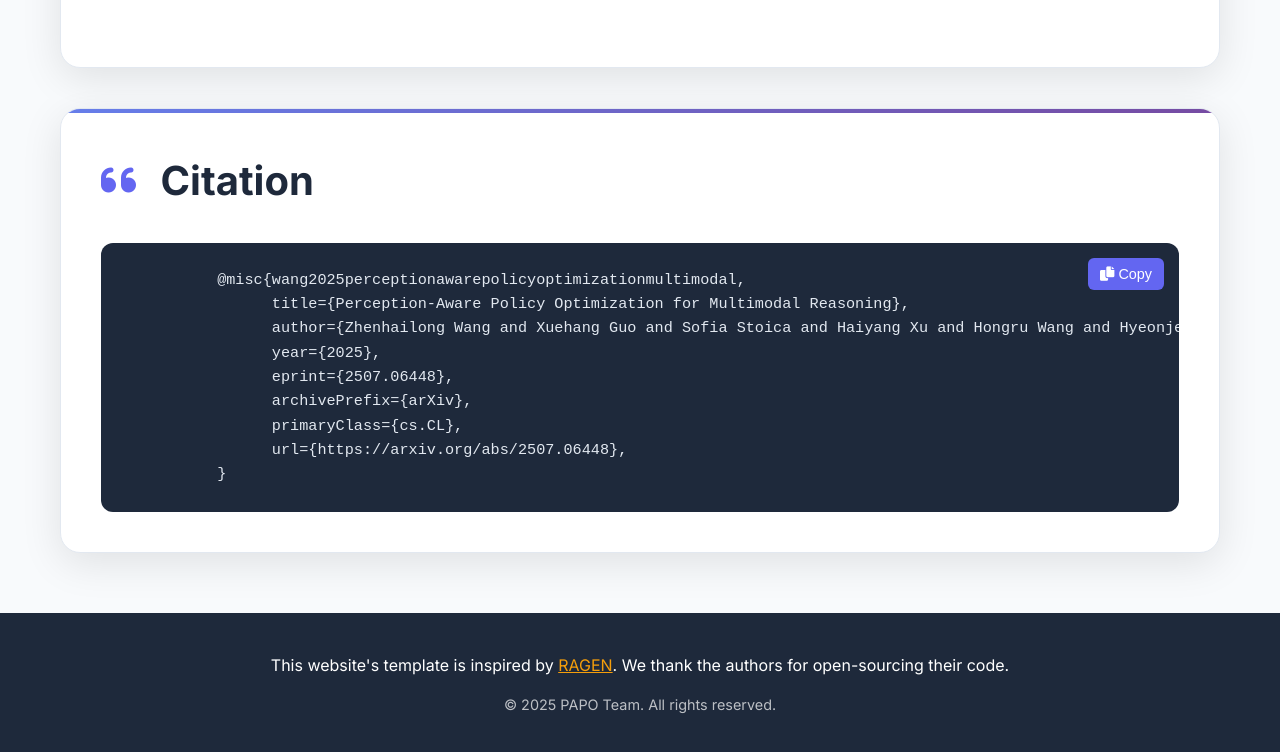
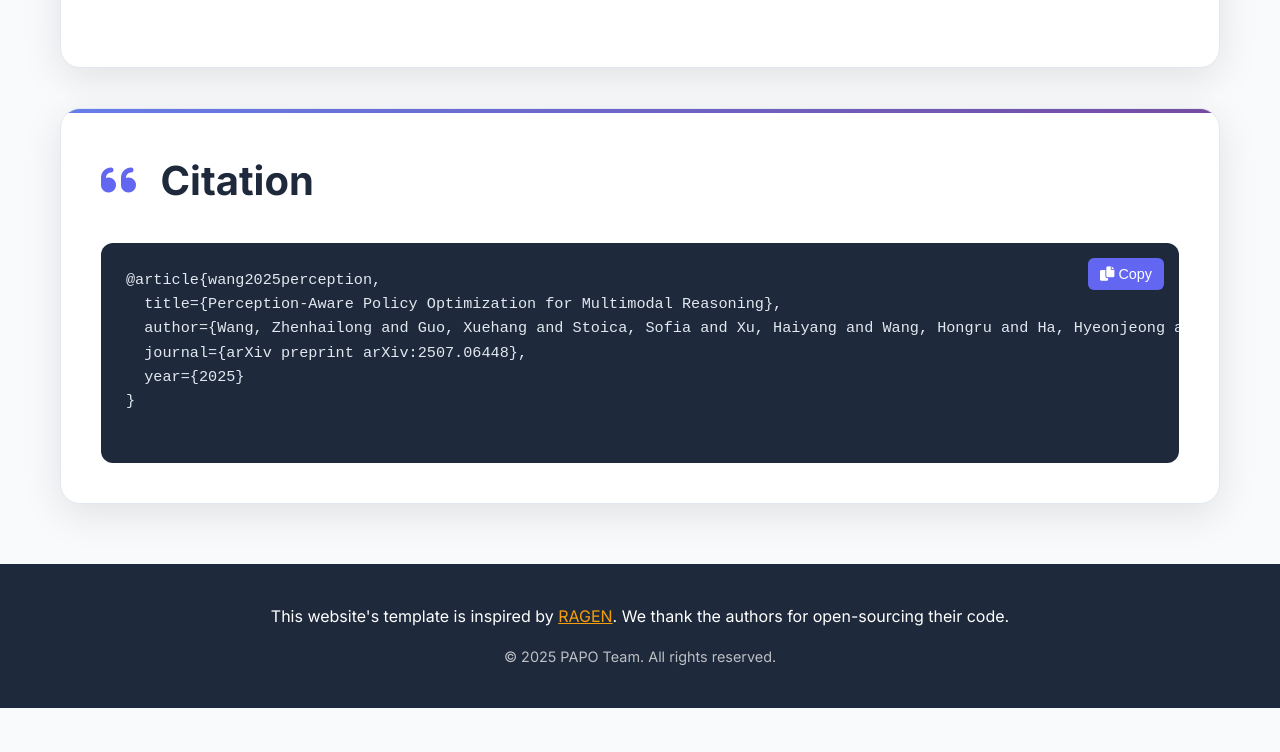
Before and after one commit to SStoica12/PAPO, a plain HTML site: page index.html in a window 1280 px wide. Shown: the part 7414-8166 px from the top of the page. After the commit the page ends 8122 px from the top, so only its background shows below. Drawn offline with Linux system fonts and the light colour scheme.

Commit message:
update bib

```diff
--- a/index.html
+++ b/index.html
@@ -1135,16 +1135,13 @@
           <i class="fas fa-copy"></i> Copy
         </button>
         <pre id="bibtex-content" style="margin: 0; line-height: 1.6; font-size: 0.95rem;">
-          @misc{wang2025perceptionawarepolicyoptimizationmultimodal,
-                title={Perception-Aware Policy Optimization for Multimodal Reasoning},
-                author={Zhenhailong Wang and Xuehang Guo and Sofia Stoica and Haiyang Xu and Hongru Wang and Hyeonjeong Ha and Xiusi Chen and Yangyi Chen and Ming Yan and Fei Huang and Heng Ji},
-                year={2025},
-                eprint={2507.06448},
-                archivePrefix={arXiv},
-                primaryClass={cs.CL},
-                url={https://arxiv.org/abs/2507.06448},
-          }
-</pre>
+@article{wang2025perception,
+  title={Perception-Aware Policy Optimization for Multimodal Reasoning},
+  author={Wang, Zhenhailong and Guo, Xuehang and Stoica, Sofia and Xu, Haiyang and Wang, Hongru and Ha, Hyeonjeong and Chen, Xiusi and Chen, Yangyi and Yan, Ming and Huang, Fei and others},
+  journal={arXiv preprint arXiv:2507.06448},
+  year={2025}
+}
+        </pre>
       </div>
     </div>
   </section>
```
Also changed, not shown: 1 other file.
